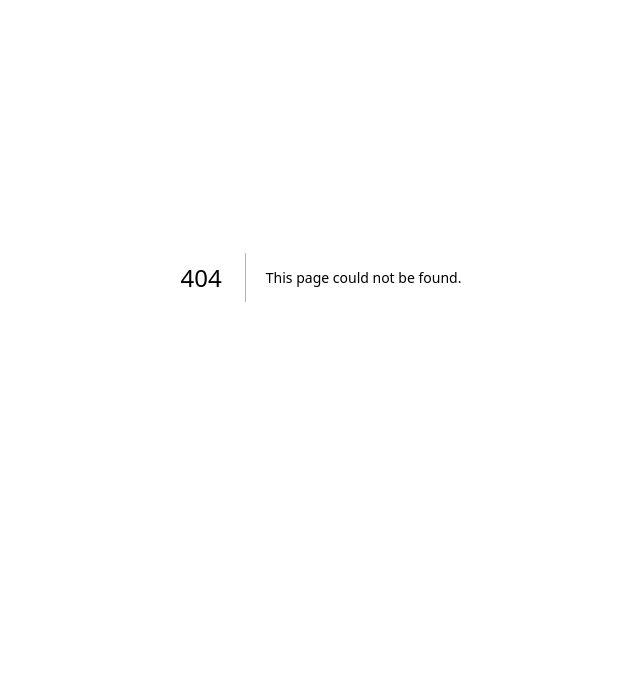
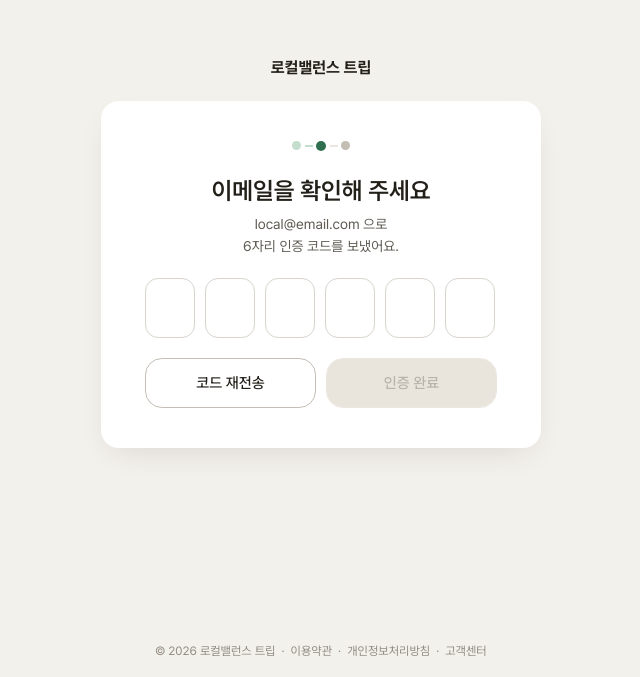
Before and after one commit to HD-GZ/LOCAL_BALANCE_TRIP_FRONT, a Next.js app: page /verify-email in a window 1280 px wide. Before the commit this address had no page. Shown: the part 123-800 px from the top of the page, without its empty margins (319-959 px from the left). Built offline with nearby package versions, Linux system fonts and the light colour scheme.

Commit message:
feat: 회원가입 인증 단계 화면 구현

```diff
--- /dev/null
+++ b/src/app/(auth)/_components/SignupStepper.tsx
@@ -0,0 +1,45 @@
+import { cn } from "@/lib/utils";
+
+const SIGNUP_STEPS = ["signup", "verify-email", "complete"] as const;
+
+type SignupStep = (typeof SIGNUP_STEPS)[number];
+
+type SignupStepperProps = {
+  currentStep: SignupStep;
+};
+
+export default function SignupStepper({ currentStep }: SignupStepperProps) {
+  const currentStepIndex = SIGNUP_STEPS.indexOf(currentStep);
+
+  return (
+    <ol aria-label="회원가입 진행 단계" className="mb-6 flex items-center gap-[3.5px] self-center">
+      {SIGNUP_STEPS.map((step, stepIndex) => {
+        const isCurrent = stepIndex === currentStepIndex;
+        const isCompleted = stepIndex < currentStepIndex;
+        const isConnectorCompleted = stepIndex < currentStepIndex;
+
+        return (
+          <li key={step} className="contents">
+            <span
+              aria-current={isCurrent ? "step" : undefined}
+              className={cn(
+                "rounded-full",
+                isCurrent && "size-2.5 bg-primary",
+                isCompleted && "size-2.25 bg-[#C4DDCD]",
+                !isCurrent && !isCompleted && "size-2.25 bg-[#C3BDB3]",
+              )}
+            >
+              <span className="sr-only">{stepIndex + 1}단계</span>
+            </span>
+            {stepIndex < SIGNUP_STEPS.length - 1 && (
+              <span
+                aria-hidden="true"
+                className={cn("h-0.5 w-2", isConnectorCompleted ? "bg-[#C4DDCD]" : "bg-[#EBE7DF]")}
+              />
+            )}
+          </li>
+        );
+      })}
+    </ol>
+  );
+}
--- /dev/null
+++ b/src/app/(auth)/signup-complete/page.tsx
@@ -0,0 +1,34 @@
+"use client";
+
+import Link from "next/link";
+
+import SignupStepper from "@/app/(auth)/_components/SignupStepper";
+import CheckIcon from "@/assets/check-icon.svg";
+
+export default function SignupCompletePage() {
+  return (
+    <div className="flex flex-1 flex-col items-center justify-center gap-5 py-12">
+      <h1 className="text-center font-bold">로컬밸런스 트립</h1>
+      <main className="flex w-full max-w-110 flex-col items-center rounded-[18px] bg-white px-11 py-10 shadow-[0_12px_32px_-12px_rgba(41,36,28,0.14)]">
+        <SignupStepper currentStep="complete" />
+        <div className="border-primary mb-2.5 flex size-21 items-center justify-center rounded-full border bg-[#E7F0EA]">
+          <CheckIcon />
+        </div>
+        <div className="flex flex-col gap-1.5 pb-5 text-center">
+          <p className="text-foreground text-2xl font-semibold">여행자님, 환영해요!</p>
+          <p className="text-label text-[14px]">
+            이메일 인증이 완료되어 회원가입이 끝났어요. <br />
+            이제 취향에 맞는 로컬 슬로우 트립을 만나보세요.
+          </p>
+        </div>
+
+        <Link
+          href="/"
+          className="bg-primary hover:bg-primary/90 flex h-12.5 w-full items-center justify-center rounded-lg text-[15px] font-semibold text-white"
+        >
+          홈화면으로
+        </Link>
+      </main>
+    </div>
+  );
+}
--- a/src/app/(auth)/signup/page.tsx
+++ b/src/app/(auth)/signup/page.tsx
@@ -1,4 +1,5 @@
 import Link from "next/link";
+import SignupStepper from "@/app/(auth)/_components/SignupStepper";
 import SignupForm from "./SignupForm";
 
 export default function SignupPage() {
@@ -6,13 +7,7 @@ export default function SignupPage() {
     <div className="flex flex-1 flex-col items-center justify-center gap-5 py-12">
       <h1 className="text-center font-bold">로컬밸런스 트립</h1>
       <main className="flex w-full max-w-140 flex-col rounded-[18px] bg-white px-11 py-10 shadow-[0_12px_32px_-12px_rgba(41,36,28,0.14)]">
-        <div className="mb-6 flex items-center gap-[3.5px] self-center">
-          <div className="bg-primary size-2.5 rounded-full" />
-          <div className="h-0.5 w-2 bg-[#EBE7DF]" />
-          <div className="size-2.25 rounded-full bg-[#C3BDB3]" />
-          <div className="h-0.5 w-2 bg-[#EBE7DF]" />
-          <div className="size-2.25 rounded-full bg-[#C3BDB3]" />
-        </div>
+        <SignupStepper currentStep="signup" />
         <div className="flex flex-col gap-1.5 pb-5">
           <p className="text-foreground text-2xl font-semibold">계정을 만들어 시작해요</p>
           <p className="text-label text-[14px]">
--- /dev/null
+++ b/src/app/(auth)/verify-email/page.tsx
@@ -0,0 +1,84 @@
+"use client";
+
+import { type KeyboardEvent, useRef, useState } from "react";
+
+import SignupStepper from "@/app/(auth)/_components/SignupStepper";
+import { Button } from "@/components/ui/button";
+import { Input } from "@/components/ui/input";
+import { cn } from "@/lib/utils";
+
+const CODE_LENGTH = 6;
+
+export default function VerifyEmailPage() {
+  const [code, setCode] = useState<string[]>(Array(CODE_LENGTH).fill(""));
+  const inputRefs = useRef<Array<HTMLInputElement | null>>([]);
+  const isCodeComplete = code.every(Boolean);
+
+  const handleCodeChange = (index: number, value: string) => {
+    const nextValue = value.replace(/\D/g, "").slice(-1);
+    const nextCode = [...code];
+    nextCode[index] = nextValue;
+    setCode(nextCode);
+
+    if (nextValue && index < CODE_LENGTH - 1) {
+      inputRefs.current[index + 1]?.focus();
+    }
+  };
+
+  const handleCodeKeyDown = (index: number, event: KeyboardEvent<HTMLInputElement>) => {
+    if (event.key === "Backspace" && !code[index] && index > 0) {
+      inputRefs.current[index - 1]?.focus();
+    }
+  };
+
+  return (
+    <div className="flex flex-1 flex-col items-center justify-center gap-5 py-12">
+      <h1 className="text-center font-bold">로컬밸런스 트립</h1>
+      <main className="flex w-full max-w-110 flex-col rounded-[18px] bg-white px-11 py-10 shadow-[0_12px_32px_-12px_rgba(41,36,28,0.14)]">
+        <SignupStepper currentStep="verify-email" />
+        <div className="flex flex-col gap-1.5 pb-5 text-center">
+          <p className="text-foreground text-2xl font-semibold">이메일을 확인해 주세요</p>
+          <p className="text-label text-[14px]">
+            local@email.com 으로 <br /> 6자리 인증 코드를 보냈어요.
+          </p>
+        </div>
+        <div className="flex h-15 gap-2.5">
+          {code.map((digit, index) => (
+            <Input
+              key={index}
+              ref={(element) => {
+                inputRefs.current[index] = element;
+              }}
+              type="text"
+              inputMode="numeric"
+              autoComplete="one-time-code"
+              maxLength={1}
+              value={digit}
+              onChange={(event) => handleCodeChange(index, event.target.value)}
+              onKeyDown={(event) => handleCodeKeyDown(index, event)}
+              className="h-full w-12.5 rounded-[13px] text-center text-xl font-semibold"
+            />
+          ))}
+        </div>
+        <div className="mt-5 flex w-full gap-2.5">
+          <Button
+            variant="outline"
+            className="text-foreground h-12.5 flex-1 rounded-xl border-[#C3BDB3] bg-white text-[15px] hover:bg-white"
+          >
+            코드 재전송
+          </Button>
+          <Button
+            disabled={!isCodeComplete}
+            className={cn(
+              "h-12.5 flex-1 rounded-xl text-[15px]",
+              !isCodeComplete &&
+                "text-placeholder border border-[#EBE7DF] bg-[#E9E5DC] disabled:opacity-100",
+            )}
+          >
+            인증 완료
+          </Button>
+        </div>
+      </main>
+    </div>
+  );
+}
```
Also changed, not shown: src/assets/check-icon.svg (added).
